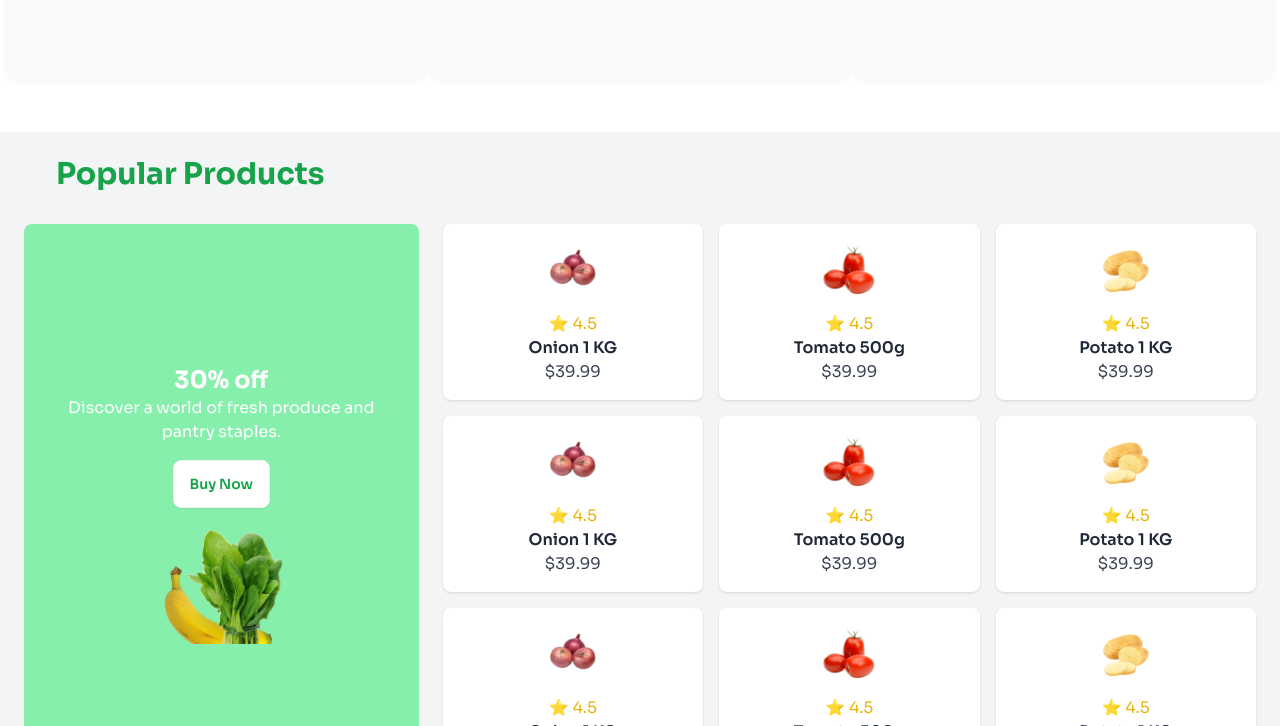
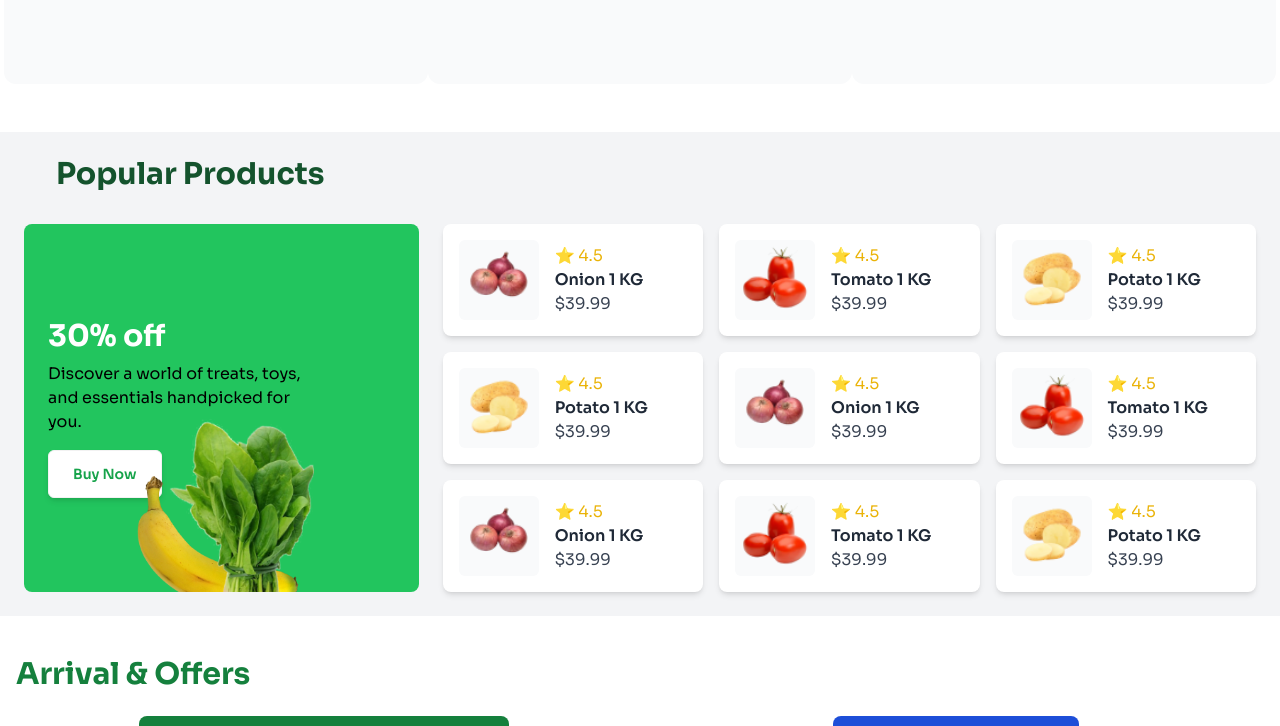
Before and after one commit to Neha-Hasan/B11-Assignment-03-Category-0002, a plain HTML site: page index.html in a window 1280 px wide. Shown: the part 1639-2365 px from the top of the page. Drawn offline with nearby package versions, Linux system fonts and the light colour scheme.

Commit message:
Some modify Popular Products section

```diff
--- a/index.html
+++ b/index.html
@@ -94,7 +94,7 @@
 
     <div class="grid grid-cols-1 md:grid-cols-3 gap-6 place-items-center">
         <!-- Service Card 1 -->
-        <div class="bg-gray-50  rounded-xl flex flex-col items-center justify-center text-center p-6 container mx-auto ">
+        <div class="bg-gray-50  rounded-xl w-[424px] h-[367px] flex flex-col items-center justify-center text-center p-6 container mx-auto ">
             <img src="c2-assets/service.png" alt="24/7 Services" class="rounded-full w-20 h-20 ">
             <h3 class="font-bold mt-4 text-lg">24/7 Services</h3>
             <p class="text-gray-600 text-sm mt-2">We are always available to serve you, anytime and anywhere. Whether it's day or night, we ensure round-the-clock support for your convenience.</p>
@@ -148,81 +148,148 @@
 
           <!-- Popular Products Section -->
          <section class="bg-gray-100 mx-auto  p-6">
-           <h2 class="text-3xl font-bold text-green-600 text-start mx-8">Popular Products</h2>
+           <h2 class="text-3xl font-bold text-green-900 text-start mx-8">Popular Products</h2>
 
     <div class="grid grid-cols-1 lg:grid-cols-6 gap-6 mt-8">
-        <!-- Big Offer Card -->
-        <div class="bg-green-300 p-6 rounded-lg text-white flex flex-col justify-center items-center col-span-1 lg:col-span-2 w-full h-full">
-            <h3 class="text-2xl font-bold">30% off</h3>
-            <p class="text-center">Discover a world of fresh produce and pantry staples.</p>
-            <button class="btn bg-white text-green-600 hover:bg-gray-200 mt-4">Buy Now</button>
-            <img src="c2-assets/vegetable-offer.png" alt="Discount" class="mt-4 w-32">
+        <div class="relative bg-green-500 p-6 rounded-lg text-white flex flex-col justify-center items-start col-span-1 lg:col-span-2 w-full h-full overflow-hidden">
+            <!-- Discount Text -->
+            <h3 class="text-3xl font-bold">30% off</h3>
+            <p class="mt-2 text-black text-left text-sm lg:text-base w-3/4">
+                Discover a world of treats, toys, and essentials handpicked for you.
+            </p>
+
+            <!-- Buy Now Button -->
+            <button class="btn bg-white text-green-600 hover:bg-gray-200 mt-4 px-6 py-2 rounded-md shadow-md">
+                Buy Now
+            </button>
+
+            <!-- Offer Image -->
+            <div class="absolute bottom-0 left-1/2 transform -translate-x-1/2 w-full flex justify-center">
+                <img src="c2-assets/vegetable-offer.png" alt="Discount" class="w-40 lg:w-48">
+            </div>
         </div>
 
+
         <!-- Product Cards Grid -->
-        <div class="grid grid-cols-2 sm:grid-cols-2 md:grid-cols-3 lg:grid-cols-3 gap-4 col-span-3 lg:col-span-4">
-            <!-- Product Card -->
-            <div class="bg-white p-4 rounded-lg shadow text-center">
-                <img src="c2-assets/onion.png" class="w-16 h-16 mx-auto">
-                <h6 class="text-yellow-500 mt-2">⭐ 4.5</h6>
+        <div class="grid grid-cols-2  md:grid-cols-3 lg:grid-cols-3 gap-4 col-span-3 lg:col-span-4">
+            <!-- Product Card  -->
+            <div class="bg-white p-4 rounded-lg flex items-center text-left shadow-md">
+
+                <img src="c2-assets/onion.png" class="w-20 h-20 bg-gray-50 rounded-md">
+
+                <!-- Product Details (Right Side) -->
+
+                <div class="ml-4 flex flex-col justify-center">
+                    <h6 class="text-yellow-500">⭐ 4.5</h6>
                     <h3 class="font-semibold">Onion 1 KG</h3>
                     <p class="text-gray-700">$39.99</p>
                 </div>
+            </div>
 
-            <div class="bg-white p-4 rounded-lg shadow text-center">
-                <img src="c2-assets/tomato.png" class="w-16 h-16 mx-auto">
-                <h6 class="text-yellow-500 mt-2">⭐ 4.5</h6>
-                <h3 class="font-semibold">Tomato 500g</h3>
+
+            <div class="bg-white p-4 rounded-lg flex items-center text-left shadow-md">
+
+                <img src="c2-assets/tomato.png" class="w-20 h-20 bg-gray-50 rounded-md">
+
+                <!-- Product Details (Right Side) -->
+
+                <div class="ml-4 flex flex-col justify-center">
+                    <h6 class="text-yellow-500">⭐ 4.5</h6>
+                    <h3 class="font-semibold">Tomato 1 KG</h3>
                     <p class="text-gray-700">$39.99</p>
                 </div>
+            </div>
 
-            <div class="bg-white p-4 rounded-lg shadow text-center">
-                <img src="c2-assets/potato.png" class="w-16 h-16 mx-auto">
-                <h6 class="text-yellow-500 mt-2">⭐ 4.5</h6>
+            <div class="bg-white p-4 rounded-lg flex items-center text-left shadow-md">
+
+                <img src="c2-assets/potato.png" class="w-20 h-20 bg-gray-50 rounded-md">
+
+                <!-- Product Details (Right Side) -->
+
+                <div class="ml-4 flex flex-col justify-center">
+                    <h6 class="text-yellow-500">⭐ 4.5</h6>
                     <h3 class="font-semibold">Potato 1 KG</h3>
                     <p class="text-gray-700">$39.99</p>
                 </div>
+            </div>
 
-            <div class="bg-white p-4 rounded-lg shadow text-center">
-                <img src="c2-assets/onion.png" class="w-16 h-16 mx-auto">
-                <h6 class="text-yellow-500 mt-2">⭐ 4.5</h6>
+            <div class="bg-white p-4 rounded-lg flex items-center text-left shadow-md">
+
+                <img src="c2-assets/potato.png" class="w-20 h-20 bg-gray-50 rounded-md">
+
+                <!-- Product Details (Right Side) -->
+
+                <div class="ml-4 flex flex-col justify-center">
+                    <h6 class="text-yellow-500">⭐ 4.5</h6>
+                    <h3 class="font-semibold">Potato 1 KG</h3>
+                    <p class="text-gray-700">$39.99</p>
+                </div>
+            </div>
+
+            <div class="bg-white p-4 rounded-lg flex items-center text-left shadow-md">
+
+                <img src="c2-assets/onion.png" class="w-20 h-20 bg-gray-50 rounded-md">
+
+                <!-- Product Details (Right Side) -->
+
+                <div class="ml-4 flex flex-col justify-center">
+                    <h6 class="text-yellow-500">⭐ 4.5</h6>
                     <h3 class="font-semibold">Onion 1 KG</h3>
                     <p class="text-gray-700">$39.99</p>
                 </div>
+            </div>
 
-            <div class="bg-white p-4 rounded-lg shadow text-center">
-                <img src="c2-assets/tomato.png" class="w-16 h-16 mx-auto">
-                <h6 class="text-yellow-500 mt-2">⭐ 4.5</h6>
-                <h3 class="font-semibold">Tomato 500g</h3>
+            <div class="bg-white p-4 rounded-lg flex items-center text-left shadow-md">
+
+                <img src="c2-assets/tomato.png" class="w-20 h-20 bg-gray-50 rounded-md">
+
+                <!-- Product Details (Right Side) -->
+
+                <div class="ml-4 flex flex-col justify-center">
+                    <h6 class="text-yellow-500">⭐ 4.5</h6>
+                    <h3 class="font-semibold">Tomato 1 KG</h3>
                     <p class="text-gray-700">$39.99</p>
                 </div>
+            </div>
 
-            <div class="bg-white p-4 rounded-lg shadow text-center">
-                <img src="c2-assets/potato.png" class="w-16 h-16 mx-auto">
-                <h6 class="text-yellow-500 mt-2">⭐ 4.5</h6>
+            <div class="bg-white p-4 rounded-lg flex items-center text-left shadow-md">
+
+                <img src="c2-assets/onion.png" class="w-20 h-20 bg-gray-50 rounded-md">
+
+                <!-- Product Details (Right Side) -->
+
+                <div class="ml-4 flex flex-col justify-center">
+                    <h6 class="text-yellow-500">⭐ 4.5</h6>
+                    <h3 class="font-semibold">Onion 1 KG</h3>
+                    <p class="text-gray-700">$39.99</p>
+                </div>
+            </div>
+
+
+            <div class="bg-white p-4 rounded-lg flex items-center text-left shadow-md">
+
+                <img src="c2-assets/tomato.png" class="w-20 h-20 bg-gray-50 rounded-md">
+
+                <!-- Product Details (Right Side) -->
+
+                <div class="ml-4 flex flex-col justify-center">
+                    <h6 class="text-yellow-500">⭐ 4.5</h6>
+                    <h3 class="font-semibold">Tomato 1 KG</h3>
+                    <p class="text-gray-700">$39.99</p>
+                </div>
+            </div>
+
+            <div class="bg-white p-4 rounded-lg flex items-center text-left shadow-md">
+
+                <img src="c2-assets/potato.png" class="w-20 h-20 bg-gray-50 rounded-md">
+
+                <!-- Product Details (Right Side) -->
+
+                <div class="ml-4 flex flex-col justify-center">
+                    <h6 class="text-yellow-500">⭐ 4.5</h6>
                     <h3 class="font-semibold">Potato 1 KG</h3>
                     <p class="text-gray-700">$39.99</p>
                 </div>
-
-            <div class="bg-white p-4 rounded-lg shadow text-center hidden sm:block">
-                <img src="c2-assets/onion.png" class="w-16 h-16 mx-auto">
-                <h6 class="text-yellow-500 mt-2">⭐ 4.5</h6>
-                <h3 class="font-semibold">Onion 1 KG</h3>
-                <p class="text-gray-700">$39.99</p>
-            </div>
-
-            <div class="bg-white p-4 rounded-lg shadow text-center hidden sm:block">
-                <img src="c2-assets/tomato.png" class="w-16 h-16 mx-auto">
-                <h6 class="text-yellow-500 mt-2">⭐ 4.5</h6>
-                <h3 class="font-semibold">Tomato 500g</h3>
-                <p class="text-gray-700">$39.99</p>
-            </div>
-
-            <div class="bg-white p-4 rounded-lg shadow text-center hidden lg:block">
-                <img src="c2-assets/potato.png" class="w-16 h-16 mx-auto">
-                <h6 class="text-yellow-500 mt-2">⭐ 4.5</h6>
-                <h3 class="font-semibold">Potato 1 KG</h3>
-                <p class="text-gray-700">$39.99</p>
             </div>
         </div>
     </div>
@@ -232,9 +299,9 @@
   <section class="bg-white py-10">
     <div class="container mx-auto px-4">
         <h2 class="text-3xl font-bold text-green-700 text-start mb-6">Arrival & Offers</h2>
-        <div class="grid grid-cols-1 md:grid-cols-2 gap-4">
+        <div class="grid grid-cols-1 lg:grid-cols-2 gap-4">
             <!-- First Card -->
-            <div class="bg-green-700 text-white p-4 rounded-lg flex flex-col md:flex-row items-center max-w-sm mx-auto">
+            <div class="bg-green-700 text-white p-4 rounded-lg flex flex-col md:flex-row items-center w-[60%]  mx-auto">
                 <div class="md:w-1/2 text-left">
                     <img src="c2-assets/dawat-logo.png" alt="" class="mb-2 w-20">
                     <h1 class="text-lg font-bold">Cook Exotic Dishes</h1>
@@ -245,7 +312,7 @@
                 </div>
             </div>
             <!-- Second Card -->
-            <div class="bg-blue-700 text-white p-4 rounded-lg flex flex-col md:flex-row items-center max-w-sm mx-auto">
+            <div class="bg-blue-700 text-white p-4 rounded-lg flex flex-col md:flex-row items-center w-[40%]  mx-auto">
                 <div class="md:w-1/2 text-left">
                     <img src="c2-assets/india-gate-logo.png" alt="" class="mb-2 w-20">
                     <h1 class="text-lg font-bold">World’s No.1 Rice</h1>
@@ -260,28 +327,28 @@
 </section>
 
 <!-- Footer Section -->
-<footer class="bg-green-700 text-white py-16 mt-10">
+<footer class="bg-green-700 text-white  mt-10">
     <div class="container mx-auto px-4 relative">
         <!-- Get Grocery News -->
-        <div class="bg-white text-black p-4 rounded-lg shadow-lg flex flex-col md:flex-row items-center mb-10 max-w-md mx-auto">
+        <div class="absolute flex  top-0 left-0 bg-white text-black p-4 rounded-lg shadow-lg  flex-col lg:flex-row items-center min-h-[250px] w-[80%] mx-auto">
             <div class="md:w-1/3 flex justify-center">
-                <img src="c2-assets/vegetable-busket.png" alt="Grocery Basket" class="w-20">
+                <img src="c2-assets/vegetable-busket.png" alt="Grocery Basket" class="w-40 lg:w-auto p-8 lg:p-16">
             </div>
             <div class="md:w-2/3 text-center md:text-left md:pl-4">
                 <h3 class="text-md font-bold">Get Grocery News!</h3>
                 <p class="text-xs">Exclusive training tips, tricks, product deals, and more.</p>
-                <div class="mt-2 flex flex-col sm:flex-row gap-2">
+                <div class="mt-2 flex flex-col  gap-2">
                     <input type="email" placeholder="Enter email..." class="border p-1 rounded w-full text-sm">
-                    <button class="bg-green-500 px-3 py-1 rounded text-white hover:bg-green-400 text-sm">Subscribe</button>
+                    <button class="bg-green-500 px-3 w-fit py-1 rounded text-white hover:bg-green-400 text-sm">Subscribe</button>
                 </div>
             </div>
         </div>
         <!-- Footer Content -->
-        <div class="grid grid-cols-1 md:grid-cols-3 gap-6 text-center md:text-left">
+        <div class="grid grid-cols-1 md:grid-cols-3 lg:grid-cols-3 gap-6  py-12 lg:py-32  text-center md:text-left">
             <!-- Left Section: Logo & Text -->
             <div>
                 <img src="c2-assets/logo-header.png" alt="Logo" class="mx-auto md:mx-0 w-24">
-                <p class="text-xs mt-2">Discover a world of treats, toys, and essentials handpicked for your furry friends.</p>
+                <p class="text-xs mt-2 max-w-xs">Discover a world of treats, toys, and essentials handpicked for your furry friends.</p>
             </div>
             <!-- Middle Section: Links -->
             <div>
```
Lines whose indentation alone changed are shown as unchanged.
